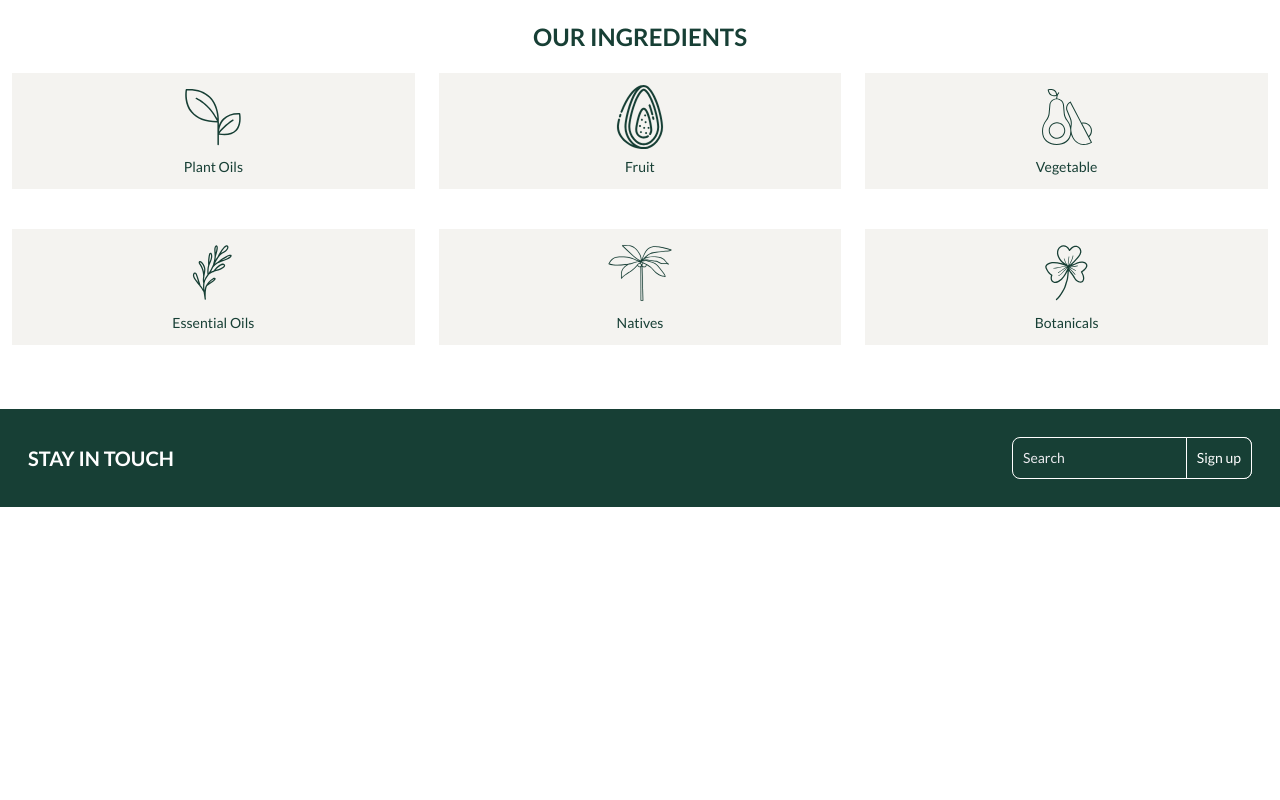
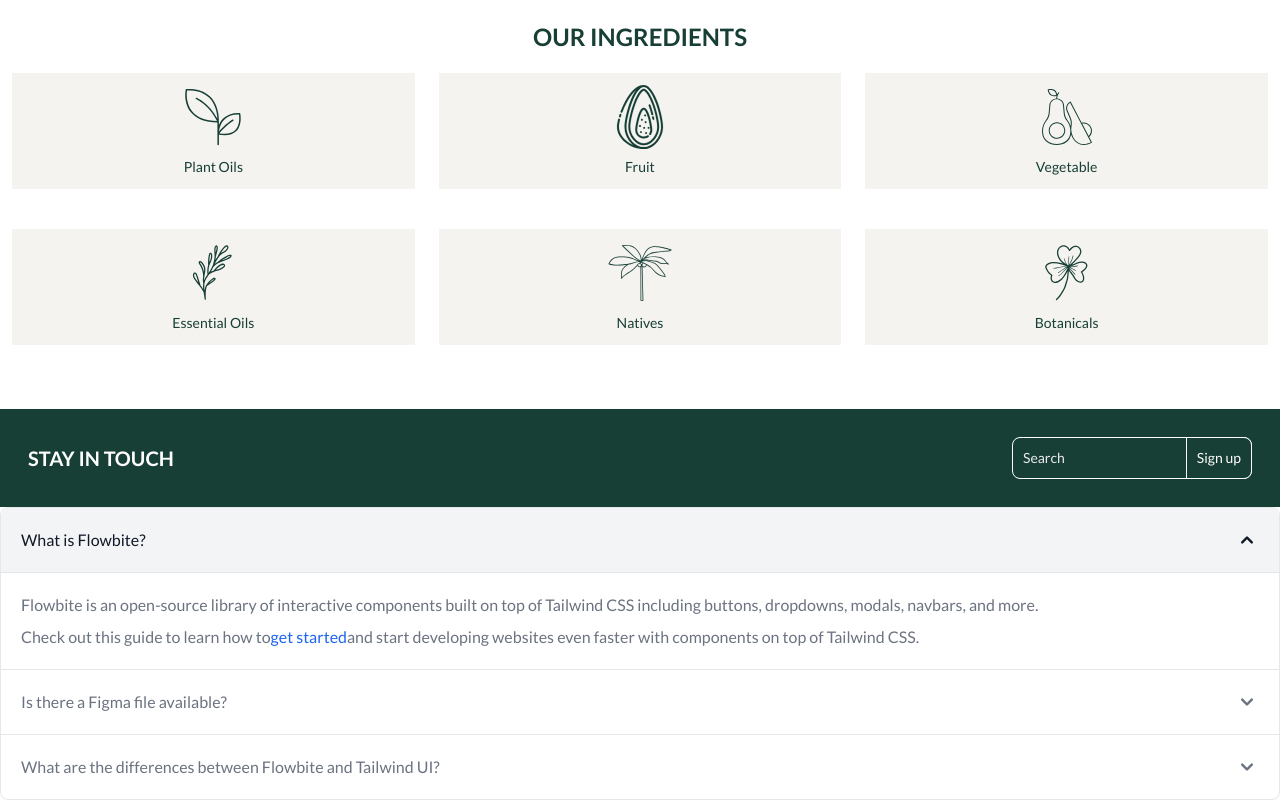
Before and after one commit to emirbektas/Herbivore-Beauty, a React (Vite) app: page / in a window 1280 px wide. Shown: the part 4047-4847 px from the top of the page. Before the commit the page ends 4554 px from the top, so only its background shows below. Built offline with nearby package versions, Linux system fonts and the light colour scheme.

Commit message:
footer accordion

```diff
--- a/src/components/Footer.jsx
+++ b/src/components/Footer.jsx
@@ -1,9 +1,8 @@
 import React from "react";
-
+import { Accordion } from "flowbite-react";
 function Footer() {
   return (
     <div>
-      <div className="banner"></div>
       <div className="bg-guap p-7">
         <div className="flex justify-between my-auto">
           <div className="my-auto">
@@ -29,6 +28,93 @@
           </form>
         </div>
       </div>
+      <div>
+        <Accordion alwaysOpen={true}>
+          <Accordion.Panel>
+            <Accordion.Title>What is Flowbite?</Accordion.Title>
+            <Accordion.Content>
+              <p className="mb-2 text-gray-500 dark:text-gray-400">
+                Flowbite is an open-source library of interactive components
+                built on top of Tailwind CSS including buttons, dropdowns,
+                modals, navbars, and more.
+              </p>
+              <p className="text-gray-500 dark:text-gray-400">
+                Check out this guide to learn how to
+                <a
+                  href="https://flowbite.com/docs/getting-started/introduction/"
+                  className="text-blue-600 hover:underline dark:text-blue-500"
+                >
+                  get started
+                </a>
+                and start developing websites even faster with components on top
+                of Tailwind CSS.
+              </p>
+            </Accordion.Content>
+          </Accordion.Panel>
+          <Accordion.Panel>
+            <Accordion.Title>Is there a Figma file available?</Accordion.Title>
+            <Accordion.Content>
+              <p className="mb-2 text-gray-500 dark:text-gray-400">
+                Flowbite is first conceptualized and designed using the Figma
+                software so everything you see in the library has a design
+                equivalent in our Figma file.
+              </p>
+              <p className="text-gray-500 dark:text-gray-400">
+                Check out the
+                <a
+                  href="https://flowbite.com/figma/"
+                  className="text-blue-600 hover:underline dark:text-blue-500"
+                >
+                  Figma design system
+                </a>
+                based on the utility classes from Tailwind CSS and components
+                from Flowbite.
+              </p>
+            </Accordion.Content>
+          </Accordion.Panel>
+          <Accordion.Panel>
+            <Accordion.Title>
+              What are the differences between Flowbite and Tailwind UI?
+            </Accordion.Title>
+            <Accordion.Content>
+              <p className="mb-2 text-gray-500 dark:text-gray-400">
+                The main difference is that the core components from Flowbite
+                are open source under the MIT license, whereas Tailwind UI is a
+                paid product. Another difference is that Flowbite relies on
+                smaller and standalone components, whereas Tailwind UI offers
+                sections of pages.
+              </p>
+              <p className="mb-2 text-gray-500 dark:text-gray-400">
+                However, we actually recommend using both Flowbite, Flowbite
+                Pro, and even Tailwind UI as there is no technical reason
+                stopping you from using the best of two worlds.
+              </p>
+              <p className="mb-2 text-gray-500 dark:text-gray-400">
+                Learn more about these technologies:
+              </p>
+              <ul className="list-disc pl-5 text-gray-500 dark:text-gray-400">
+                <li>
+                  <a
+                    href="https://flowbite.com/pro/"
+                    className="text-blue-600 hover:underline dark:text-blue-500"
+                  >
+                    Flowbite Pro
+                  </a>
+                </li>
+                <li>
+                  <a
+                    href="https://tailwindui.com/"
+                    rel="nofollow"
+                    className="text-blue-600 hover:underline dark:text-blue-500"
+                  >
+                    Tailwind UI
+                  </a>
+                </li>
+              </ul>
+            </Accordion.Content>
+          </Accordion.Panel>
+        </Accordion>
+      </div>
     </div>
   );
 }
```
